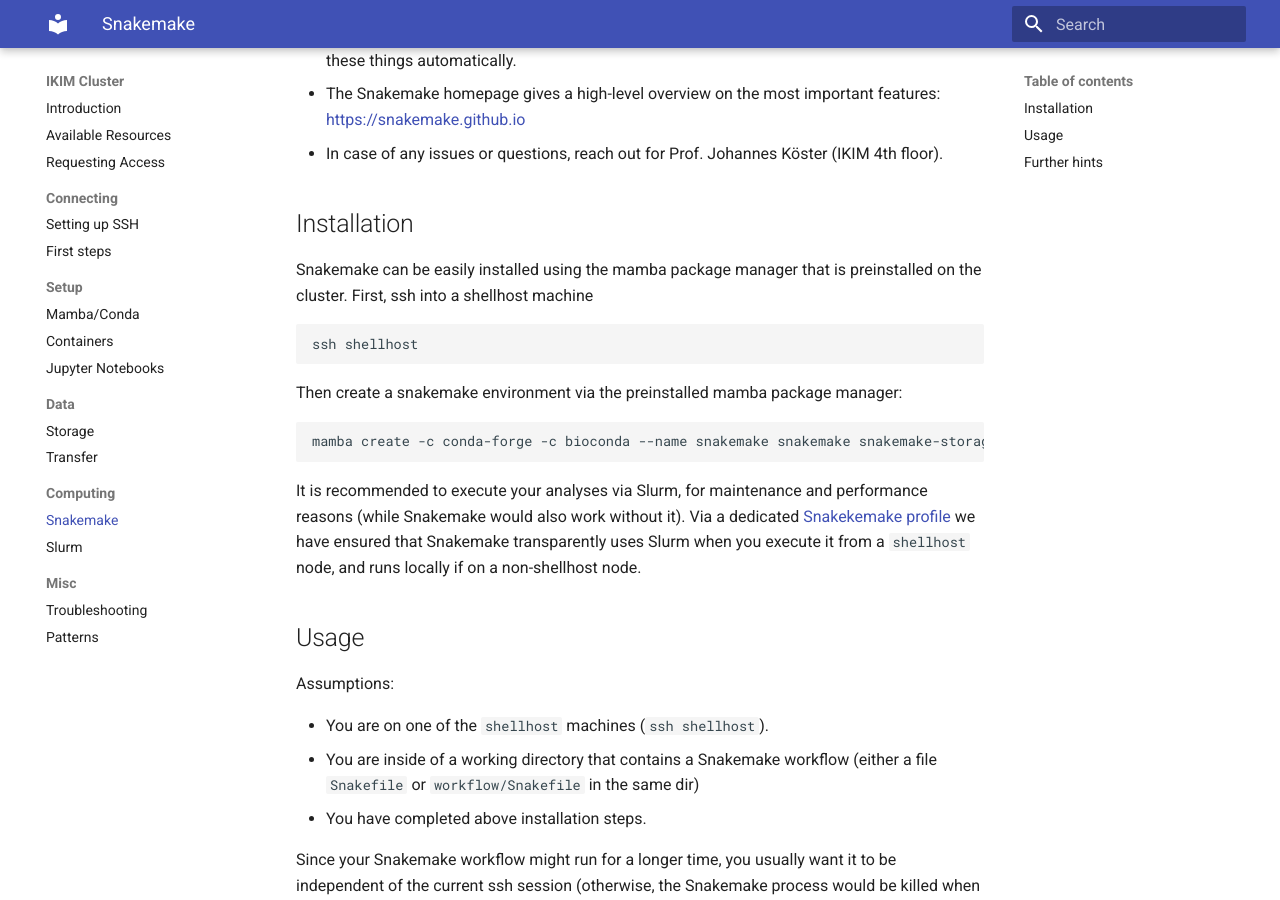
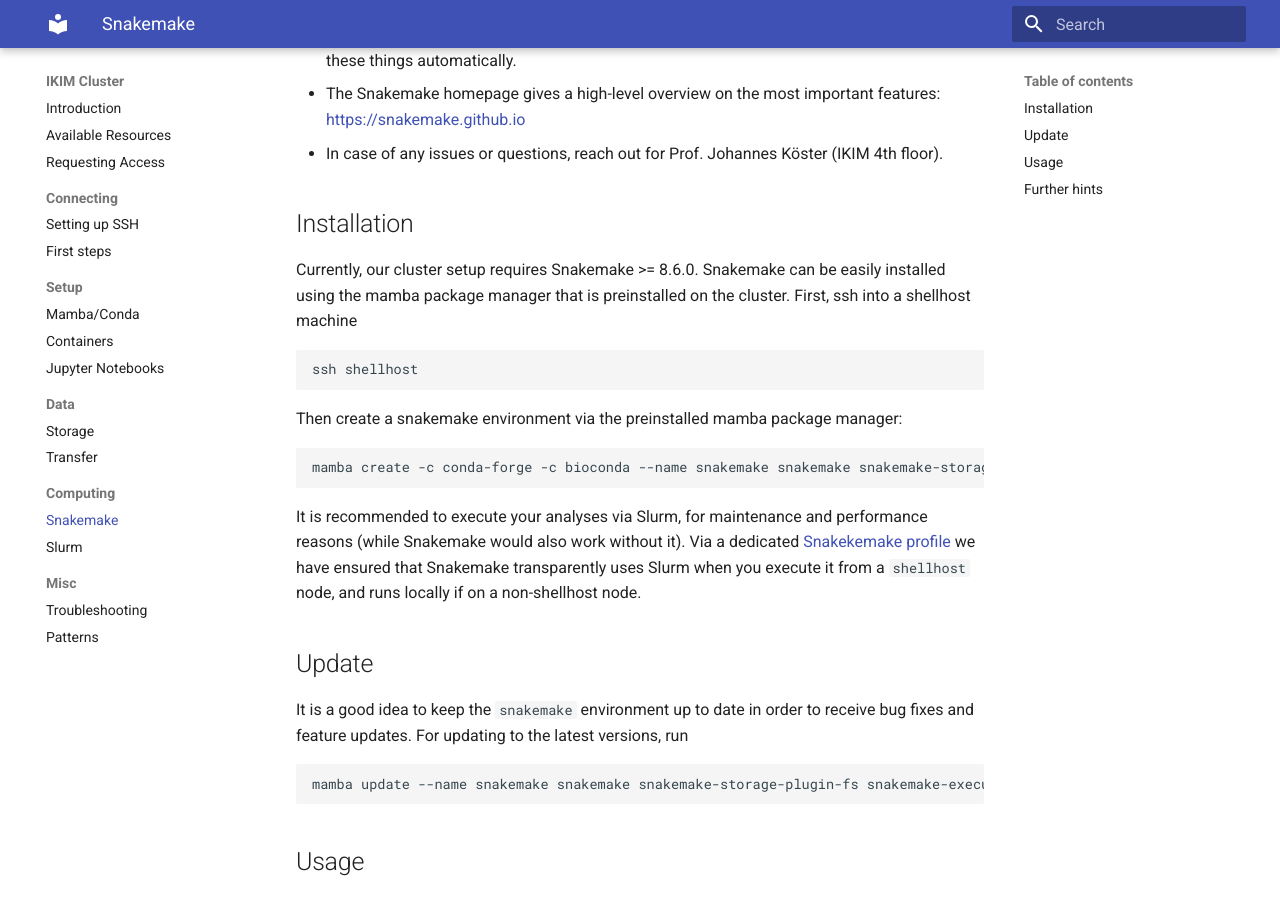
Before and after one commit to IKIM-Essen/ClusterDocs, an MkDocs documentation site: the page built from docs/snakemake.md, in a window 1280 px wide and 900 px high, scrolled down 487 px. Built offline with MkDocs 1.6.1 and Material for MkDocs 9.7.7, drawn with Linux system fonts in a browser that asks for light colours.

Commit message:
docs: update snakemake instructions

````diff
--- a/docs/snakemake.md
+++ b/docs/snakemake.md
@@ -12,6 +12,7 @@
 
 ## Installation
 
+Currently, our cluster setup requires Snakemake >= 8.6.0.
 Snakemake can be easily installed using the mamba package manager that is preinstalled on the cluster.
 First, ssh into a shellhost machine
 
@@ -27,6 +28,15 @@
 
 It is recommended to execute your analyses via Slurm, for maintenance and performance reasons (while Snakemake would also work without it).
 Via a dedicated [Snakekemake profile](https://github.com/IKIM-Essen/EMCP-config/blob/main/ansible/roles/snakemake/templates/profile.v8%2B.yaml.j2) we have ensured that Snakemake transparently uses Slurm when you execute it from a `shellhost` node, and runs locally if on a non-shellhost node.
+
+## Update
+
+It is a good idea to keep the `snakemake` environment up to date in order to receive bug fixes and feature updates.
+For updating to the latest versions, run
+
+```sh
+mamba update --name snakemake snakemake snakemake-storage-plugin-fs snakemake-executor-plugin-slurm
+```
 
 ## Usage
 
````
